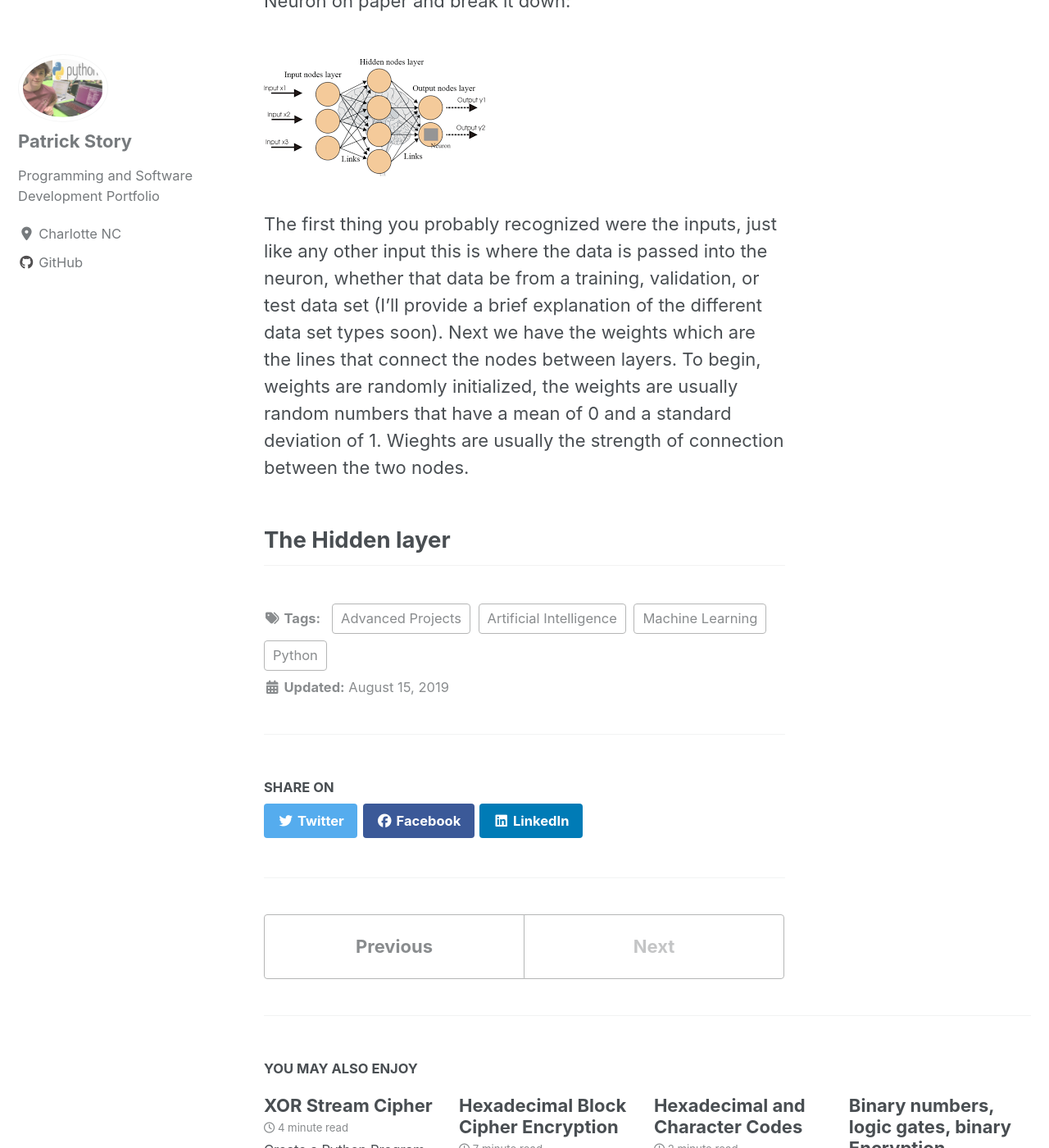
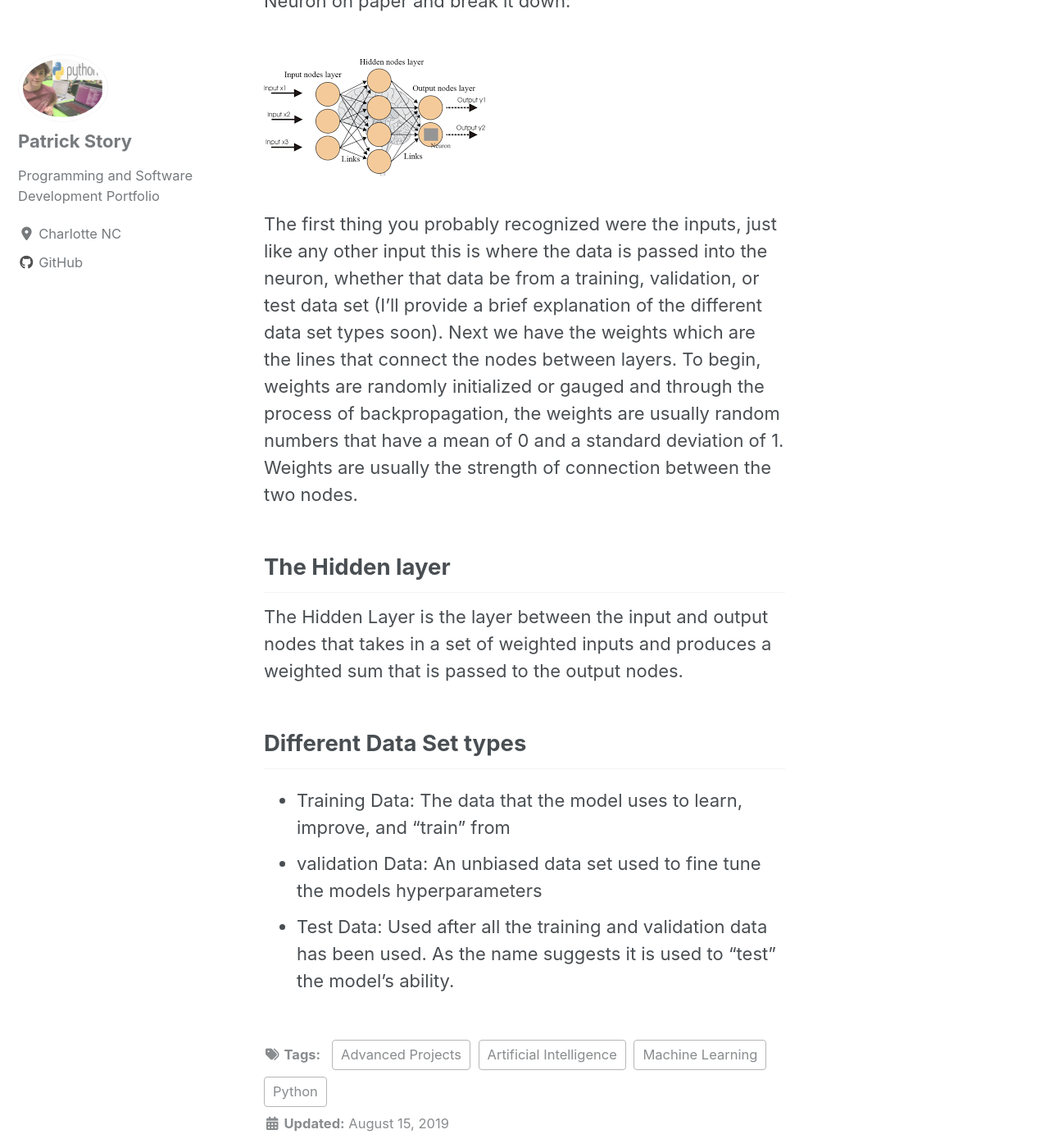
Before and after one commit to Patchyst/Patchyst.github.io, a Jekyll site: the page built from _posts/2019-08-15-My_First_Machine_Learning_Model.md, in a window 1280 px wide and 1400 px high, scrolled down 1644 px. Shown: the whole window at 82% size. Built offline with Jekyll 4.4.1, drawn with Linux system fonts in a browser that asks for light colours; cached includes are drawn as plain includes; nearby versions of some CDN libraries; some of the changed text lies outside the part shown.

Commit message:
updating Perceptron

```diff
--- a/_posts/2019-08-15-My_First_Machine_Learning_Model.md
+++ b/_posts/2019-08-15-My_First_Machine_Learning_Model.md
@@ -14,6 +14,12 @@ In 1957 Frank Rosenblatt constructed what is known today as Perceptron at Cornel
 
 ![Perceptron](/images/nuer.jpg){:class="img-responsive"}
 
-The first thing you probably recognized were the inputs, just like any other input this is where the data is passed into the neuron, whether that data be from a training, validation, or test data set (I'll provide a brief explanation of the different data set types soon). Next we have the weights which are the lines that connect the nodes between layers. To begin, weights are randomly initialized, the weights are usually random numbers that have a mean of 0 and a standard deviation of 1. Wieghts are usually the strength of connection between the two nodes.
+The first thing you probably recognized were the inputs, just like any other input this is where the data is passed into the neuron, whether that data be from a training, validation, or test data set (I'll provide a brief explanation of the different data set types soon). Next we have the weights which are the lines that connect the nodes between layers. To begin, weights are randomly initialized or gauged and through the process of backpropagation, the weights are usually random numbers that have a mean of 0 and a standard deviation of 1. Weights are usually the strength of connection between the two nodes.
 
 ## The Hidden layer
+The Hidden Layer is the layer between the input and output nodes that takes in a set of weighted inputs and produces a weighted sum that is passed to the output nodes.
+
+## Different Data Set types
+* Training Data: The data that the model uses to learn, improve, and "train" from
+* validation Data: An unbiased data set used to fine tune the models hyperparameters
+* Test Data: Used after all the training and validation data has been used. As the name suggests it is used to "test" the model's ability.
```
